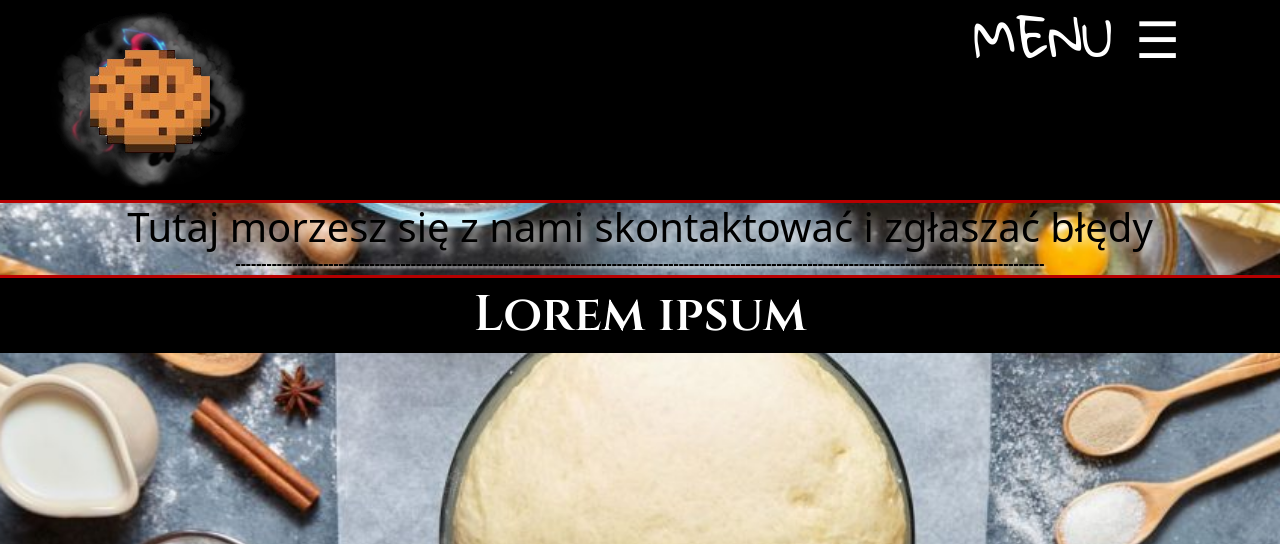
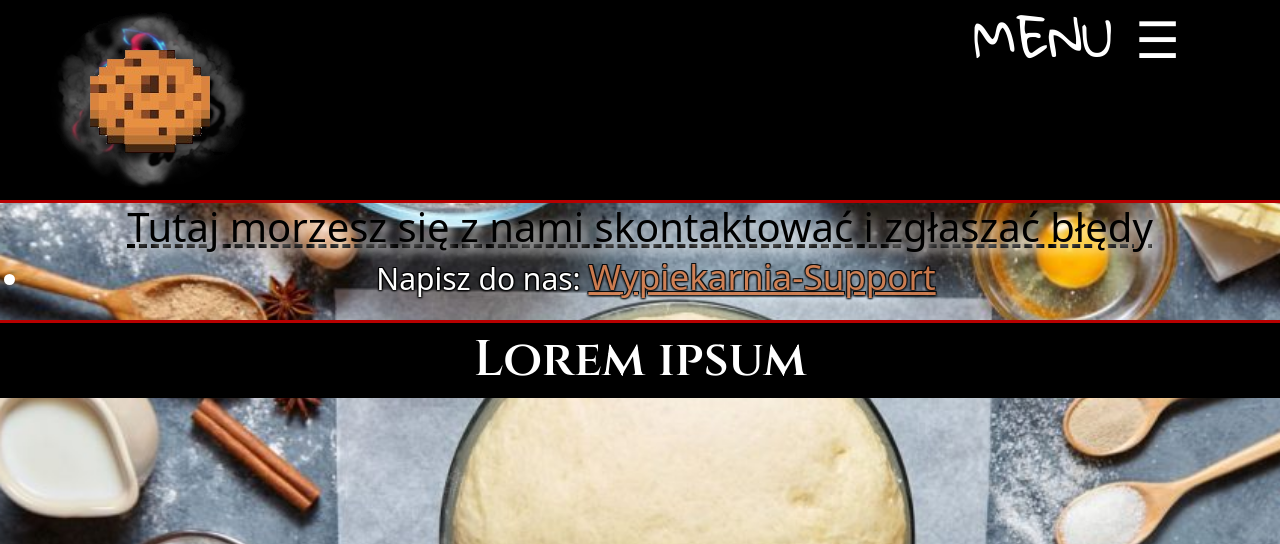
Before and after one commit to Johngtka/Wypiekarnia, a PHP site: page /Wypiekarnia/kontakt.php in a window 1280 px wide. Shown: the top 544 px of the page. Run offline with PHP 8.4, Linux system fonts and the light colour scheme; the visitor is signed in with stand-in values (Sample User, id 1); some libraries are stand-ins or nearby versions.

Commit message:
add new approach to first order system and add contact option and make a corporate email

```diff
--- a/index.php
+++ b/index.php
@@ -1,5 +1,5 @@
 <?php
-require_once 'PDO.php';
+require_once('PDO.php');
 $sql = "SELECT COUNT(*) FROM aktualizacje";
 $query = $db->prepare($sql);
 $query->execute();
--- a/kontakt.php
+++ b/kontakt.php
@@ -31,6 +31,42 @@ session_start();
   <link rel="preconnect" href="https://fonts.gstatic.com" crossorigin />
   <link href="https://fonts.googleapis.com/css2?family=Cinzel:wght@600&display=swap" rel="stylesheet" />
   <!--koniec sekcji czcionek-->
+  <style>
+    ul>li::marker {
+      font-size: 30px;
+    }
+
+    .main h1 {
+      text-decoration: dashed underline;
+    }
+
+    .options {
+      font-size: 30px;
+      text-shadow: -1px 1px 2px #000,
+        1px 1px 2px #000,
+        1px -1px 0 #000,
+        -1px -1px 0 #000;
+    }
+
+    .main ul>li {
+      font-size: 35px;
+      color: #fff;
+    }
+
+    .main ul>li>a {
+      /* opacity: 0.7; */
+      color: #d87e4c;
+      text-shadow: -1px 1px 2px #000,
+        1px 1px 2px #000,
+        1px -1px 0 #000,
+        -1px -1px 0 #000;
+      text-decoration: underline;
+    }
+
+    .main ul>li>a:hover {
+      color: #d87e4c;
+    }
+  </style>
 </head>
 
 <body>
@@ -64,7 +100,9 @@ session_start();
   </div>
   <div class="main">
     <h1>Tutaj morzesz się z nami skontaktować i zgłaszać błędy</h1>
-    <p><b>-------------------------------------------------------------------------------------------------------------------------------------------------------------</b></p>
+    <ul>
+      <li><span class="options">Napisz do nas: </span><a href="mailto: bakeryspprt2023@gmail.com">Wypiekarnia-Support</a></li>
+    </ul>
     <div id="slider"></div>
     <footer>Lorem ipsum</footer>
   </div>
```
Also changed, not shown: 1.php (+16 -3 lines), login.php (+13 -7 lines), register.php (+19 -1 lines).
